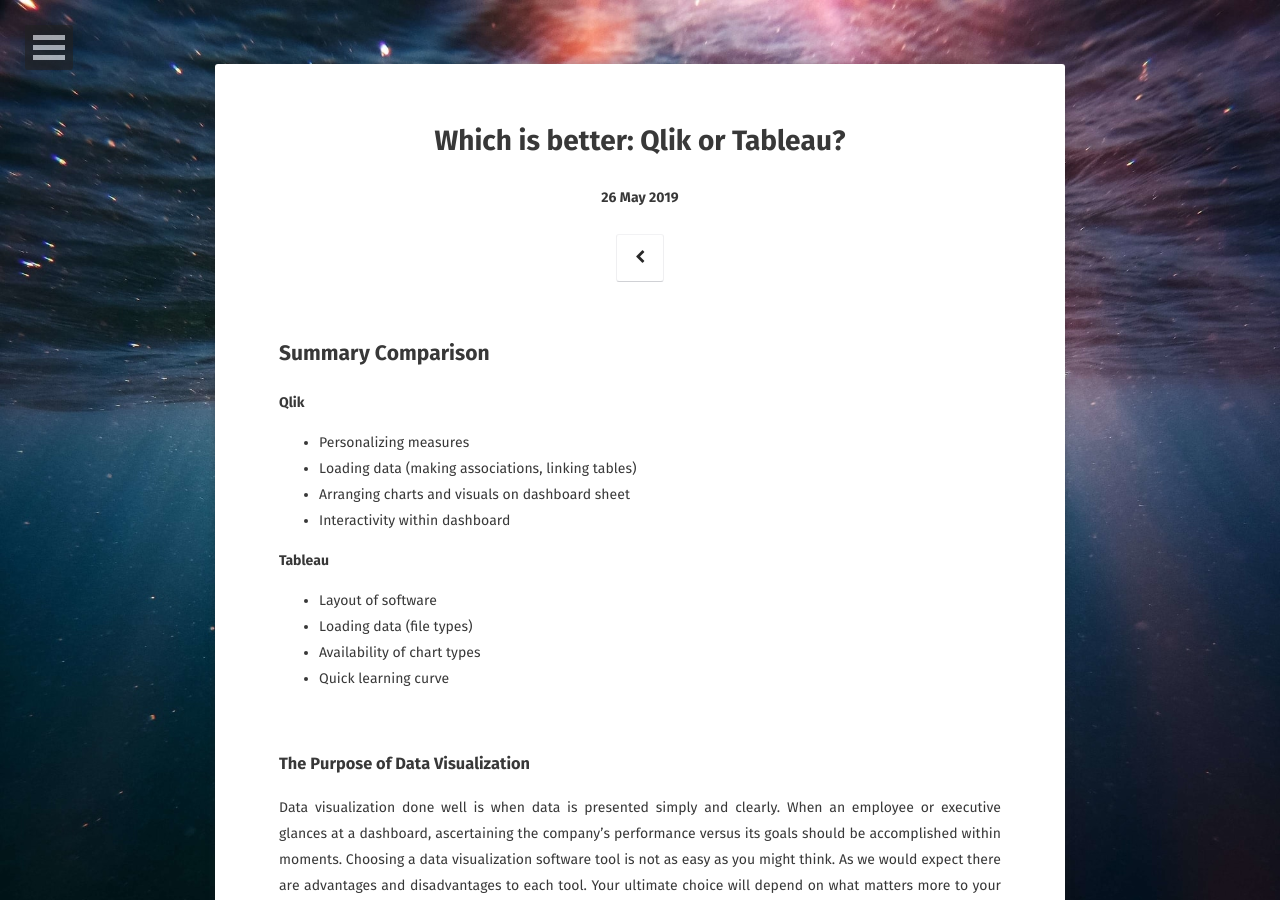
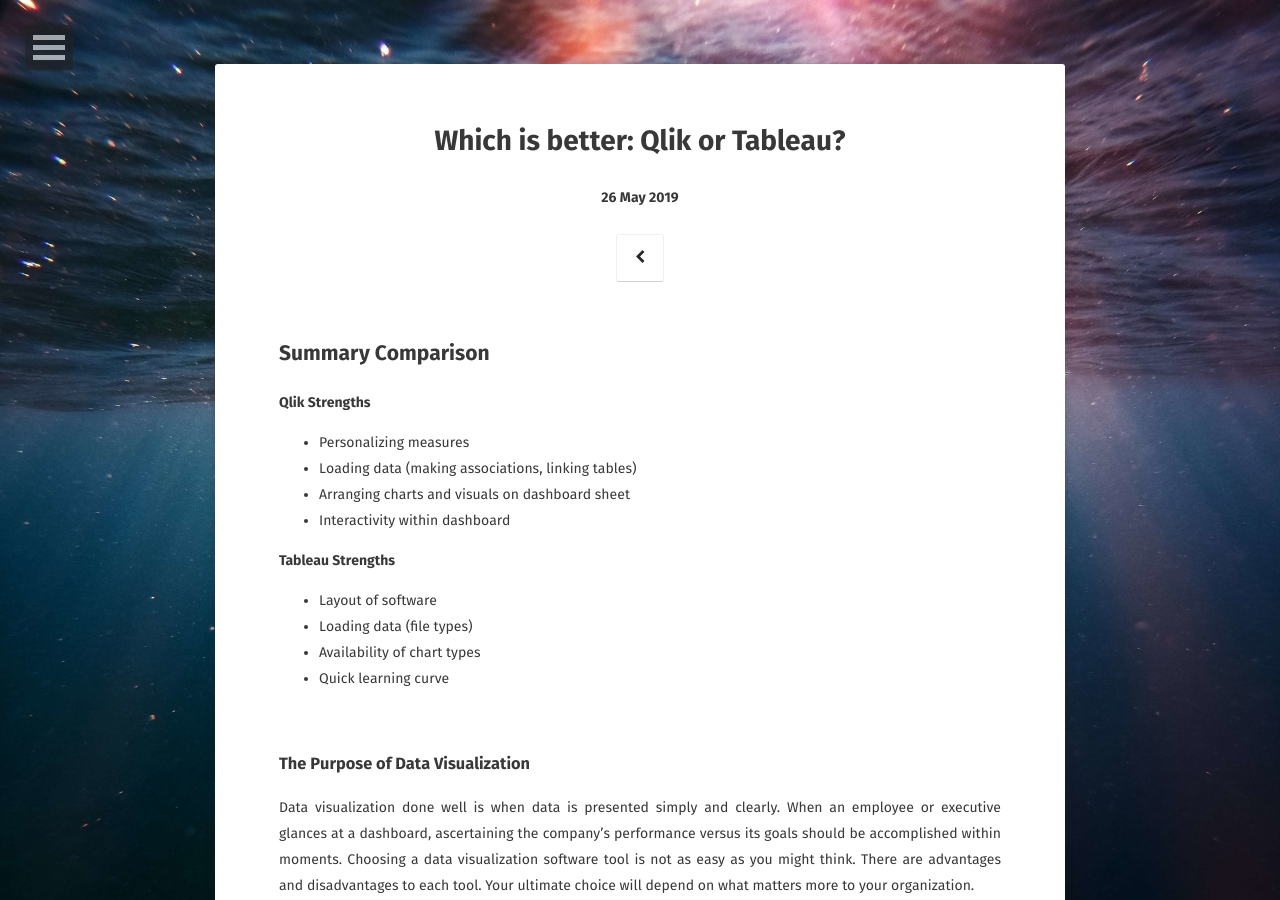
Before and after one commit to sarahschirduan/sarahschirduan.github.io, a Jekyll site: the page built from _posts/2019-05-26-qlik-vs-tableau.md, in a window 1280 px wide and 900 px high. Built offline with Jekyll 4.4.1, drawn with Linux system fonts in a browser that asks for light colours; some web fonts are replaced; some of the changed text lies outside the part shown.

Commit message:
Update 2019-05-26-qlik-vs-tableau.md

```diff
--- a/_posts/2019-05-26-qlik-vs-tableau.md
+++ b/_posts/2019-05-26-qlik-vs-tableau.md
@@ -9,13 +9,13 @@
 
 ## Summary Comparison
 
-<b>Qlik</b>
+<b>Qlik Strengths</b>
 * Personalizing measures
 * Loading data (making associations, linking tables)
 * Arranging charts and visuals on dashboard sheet
 * Interactivity within dashboard
 
-<b>Tableau</b>
+<b>Tableau Strengths</b>
 * Layout of software
 * Loading data (file types)
 * Availability of chart types
@@ -24,7 +24,7 @@
 <br>
 ### The Purpose of Data Visualization
 
-Data visualization done well is when data is presented simply and clearly. When an employee or executive glances at a dashboard, ascertaining the company’s performance versus its goals should be accomplished within moments. Choosing a data visualization software tool is not as easy as you might think. As we would expect there are advantages and disadvantages to each tool. Your ultimate choice will depend on what matters more to your organization.
+Data visualization done well is when data is presented simply and clearly. When an employee or executive glances at a dashboard, ascertaining the company’s performance versus its goals should be accomplished within moments. Choosing a data visualization software tool is not as easy as you might think. There are advantages and disadvantages to each tool. Your ultimate choice will depend on what matters more to your organization.
 
 <br>
 ### Loading Data
```
